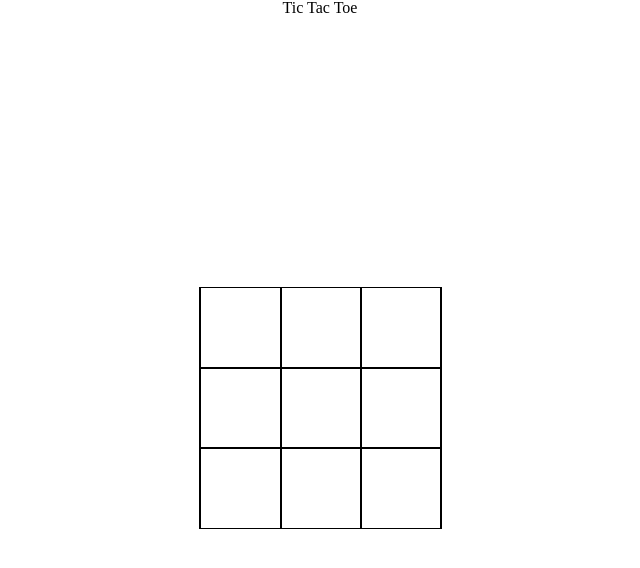
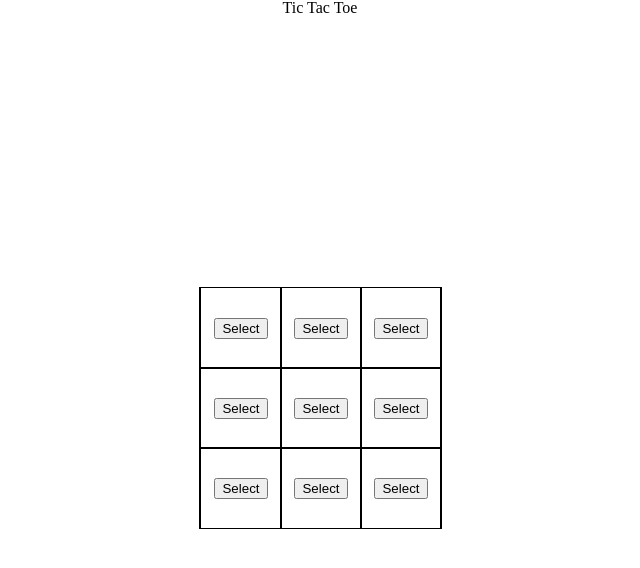
Before and after one commit to treaty1210/tic-tac-toe, a plain HTML site: page index.html in a window 1280 px wide. Shown: the whole page, without its empty margins (320-960 px from the left). Drawn offline with Linux system fonts and the light colour scheme.

Commit message:
Added buttons for placing selection

```diff
--- a/index.html
+++ b/index.html
@@ -11,15 +11,33 @@
 <body>
     <h1>Tic Tac Toe</h1>
     <div class="gameBoard">
-        <div class="gridBox gridBox1"></div>
-        <div class="gridBox gridBox2"></div>
-        <div class="gridBox gridBox3"></div>
-        <div class="gridBox gridBox4"></div>
-        <div class="gridBox gridBox5"></div>
-        <div class="gridBox gridBox6"></div>
-        <div class="gridBox gridBox7"></div>
-        <div class="gridBox gridBox8"></div>
-        <div class="gridBox gridBox9"></div>
+        <div class="gridBox gridBox1">
+            <button type="submit" class="gameBtn">Select</button>
+        </div>
+        <div class="gridBox gridBox2">
+            <button type="submit" class="gameBtn">Select</button>
+        </div>
+        <div class="gridBox gridBox3">
+            <button type="submit" class="gameBtn">Select</button>
+        </div>
+        <div class="gridBox gridBox4">
+            <button type="submit" class="gameBtn">Select</button>
+        </div>
+        <div class="gridBox gridBox5">
+            <button type="submit" class="gameBtn">Select</button>
+        </div>
+        <div class="gridBox gridBox6">
+            <button type="submit" class="gameBtn">Select</button>
+        </div>
+        <div class="gridBox gridBox7">
+            <button type="submit" class="gameBtn">Select</button>
+        </div>
+        <div class="gridBox gridBox8">
+            <button type="submit" class="gameBtn">Select</button>
+        </div>
+        <div class="gridBox gridBox9">
+            <button type="submit" class="gameBtn">Select</button>
+        </div>
     </div>
 </body>
 </html>
```
